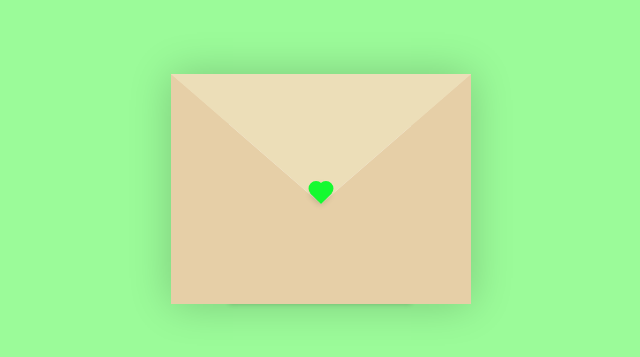
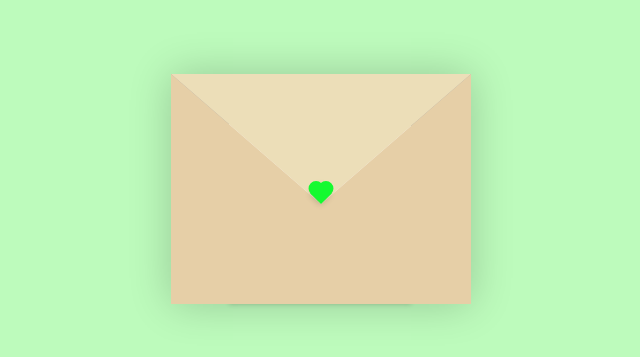
Before and after one commit to Sameer01-01/Birthday-wish, a plain HTML site: page index.html in a window 1280 px wide. Shown: the part 211-568 px from the top of the page, without its empty margins (319-959 px from the left). Drawn offline with Linux system fonts and the light colour scheme.

Commit message:
css changes

```diff
--- a/style.css
+++ b/style.css
@@ -1,7 +1,7 @@
 :root{
     --primary: #fff;
-    --bg-color: rgb(155, 251, 153);
-    --bg-envelope-color: #f5edd1;
+    --bg-color: rgb(189, 251, 188);
+    --bg-envelope-color: #adadad;
     --envelope-tab: #ecdeb8;
     --envelope-cover: #e6cfa7;
     --shadow-color: rgba(0, 0, 0, 0.2);
```
